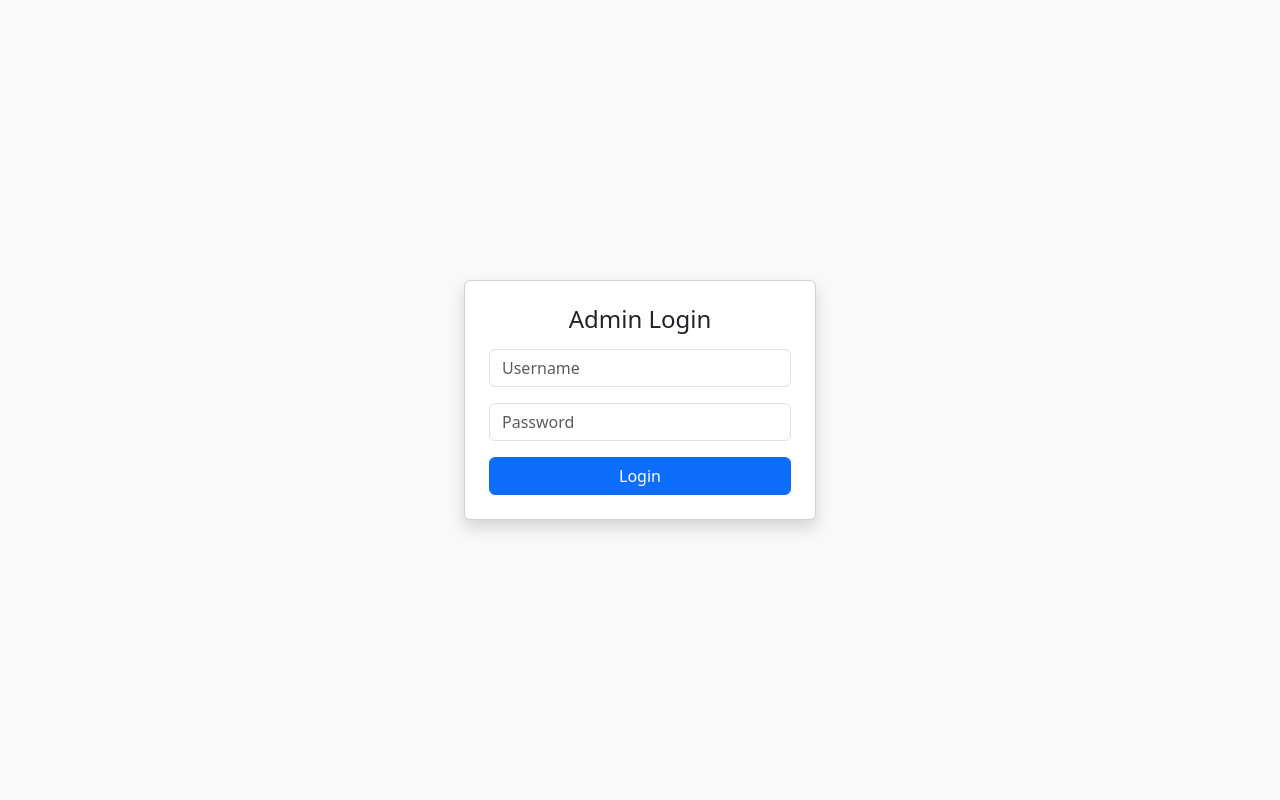
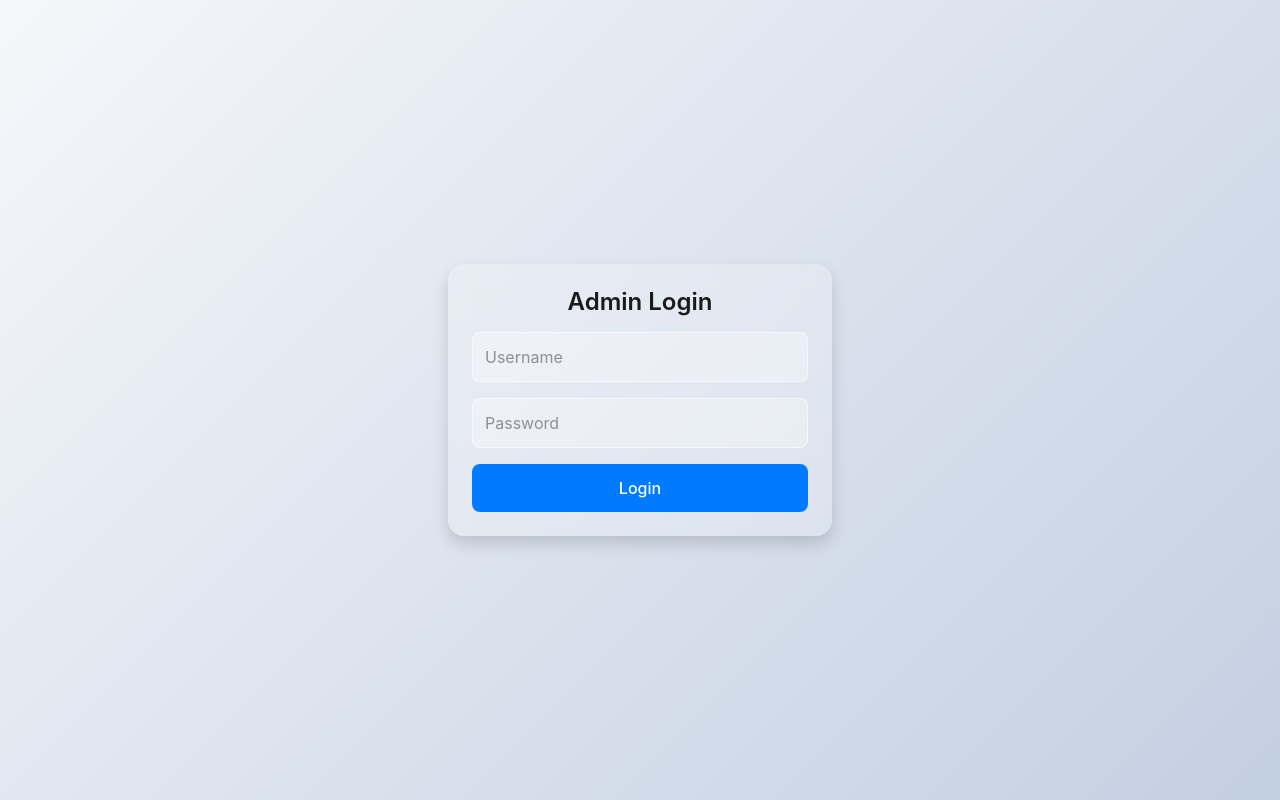
Before and after one commit to pdkv1999/primaHealth, a Flask app: page /admin_login in a window 1280 px wide. Run offline with Flask 3, Linux system fonts and the light colour scheme.

Commit message:
login screen glassy finish

```diff
--- a/templates/admin_login.html
+++ b/templates/admin_login.html
@@ -3,10 +3,78 @@
 <head>
     <title>Admin Login</title>
     <link href="https://cdn.jsdelivr.net/npm/bootstrap@5.3.0/dist/css/bootstrap.min.css" rel="stylesheet" />
+    <style>
+        body {
+            background: linear-gradient(135deg, #f5f7fa 0%, #c3cfe2 100%);
+            font-family: -apple-system, BlinkMacSystemFont, 'Segoe UI', Roboto, sans-serif;
+            height: 100vh;
+            display: flex;
+            justify-content: center;
+            align-items: center;
+            margin: 0;
+        }
+        .card {
+            background: rgba(255, 255, 255, 0.2);
+            backdrop-filter: blur(10px);
+            border: none;
+            border-radius: 16px;
+            box-shadow: 0 8px 32px rgba(0, 0, 0, 0.1);
+            padding: 2rem;
+            width: 24rem;
+            transition: transform 0.3s ease;
+        }
+        .card:hover {
+            transform: translateY(-5px);
+        }
+        h4 {
+            color: #1a1a1a;
+            font-weight: 600;
+            text-align: center;
+            margin-bottom: 1.5rem;
+        }
+        .form-control {
+            background: rgba(255, 255, 255, 0.3);
+            border: 1px solid rgba(255, 255, 255, 0.5);
+            border-radius: 8px;
+            color: #1a1a1a;
+            padding: 0.75rem;
+            transition: background 0.3s ease;
+        }
+        .form-control:focus {
+            background: rgba(255, 255, 255, 0.5);
+            border-color: #007aff;
+            box-shadow: 0 0 0 3px rgba(0, 122, 255, 0.2);
+            outline: none;
+        }
+        .form-control::placeholder {
+            color: #666;
+            opacity: 0.7;
+        }
+        .btn-primary {
+            background: #007aff;
+            border: none;
+            border-radius: 8px;
+            padding: 0.75rem;
+            font-weight: 500;
+            transition: background 0.3s ease;
+        }
+        .btn-primary:hover {
+            background: #005bb5;
+        }
+        .alert-danger {
+            background: rgba(255, 75, 75, 0.2);
+            border: none;
+            border-radius: 8px;
+            color: #d32f2f;
+            font-size: 0.9rem;
+            text-align: center;
+            margin-bottom: 1rem;
+        }
+    </style>
 </head>
-<body class="d-flex justify-content-center align-items-center vh-100 bg-light">
-<div class="card p-4 shadow" style="width: 22rem;">
-    <h4 class="mb-3 text-center">Admin Login</h4>
+<body class="d-flex justify-content-center align-items-center vh-100">
+<div class="card p-4 shadow">
+    <h4 class="mb-3">Admin Login</h4>
     {% if error %}
         <div class="alert alert-danger">{{ error }}</div>
     {% endif %}
```
Also changed, not shown: templates/admin_setup.html (deleted, +0 -14 lines).
